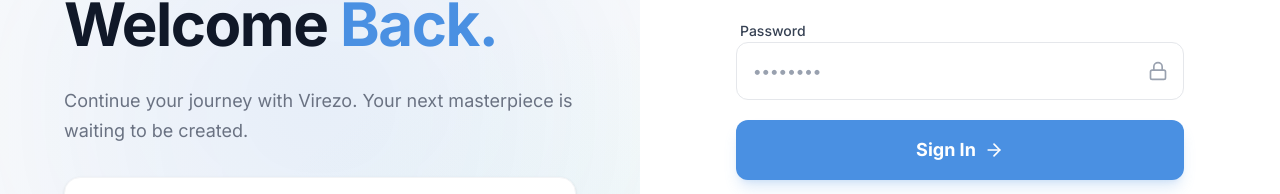
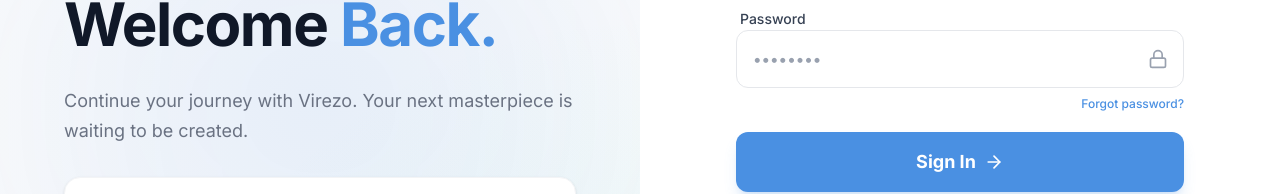
Before and after one commit to mohamedziro-coder/veo3-platform, a Next.js app: page /login in a window 1280 px wide. Shown: the part 293-487 px from the top of the page. Built offline with nearby package versions, Linux system fonts and the light colour scheme.

Commit message:
style: add forgot password link to login page

```diff
--- a/src/app/login/page.tsx
+++ b/src/app/login/page.tsx
@@ -153,6 +153,14 @@ export default function LoginPage() {
                                     />
                                     <Lock className="absolute right-4 top-1/2 -translate-y-1/2 w-5 h-5 text-gray-400 pointer-events-none" />
                                 </div>
+                                <div className="flex justify-end">
+                                    <Link
+                                        href="/forgot-password"
+                                        className="text-xs font-medium text-primary hover:text-primary/80 transition-colors"
+                                    >
+                                        Forgot password?
+                                    </Link>
+                                </div>
                             </div>
 
                             {error && (
```
